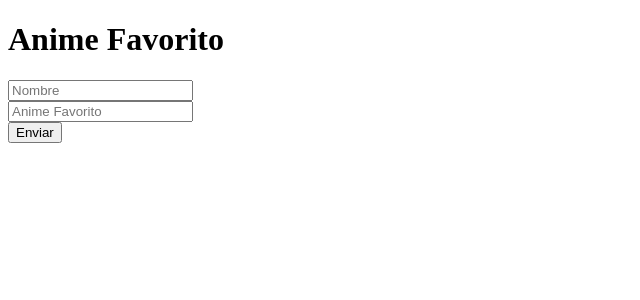
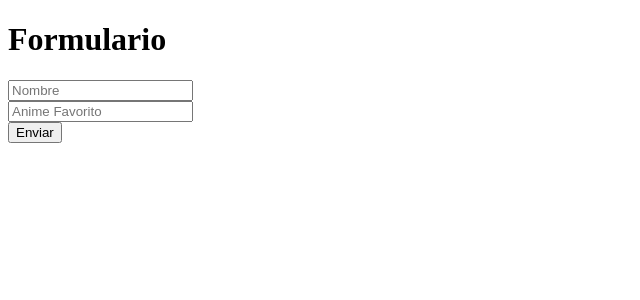
Before and after one commit to BrahianPuschiasis/FrontIIIRepaso, a React (Vite) app: page / in a window 1280 px wide. Shown: the top 300 px of the page, without its empty margins (0-640 px from the left). Built offline with nearby package versions, Linux system fonts and the light colour scheme.

Commit message:
termina2

```diff
--- a/index.html
+++ b/index.html
@@ -8,7 +8,7 @@
   <meta http-equiv='cache-control' content='no-cache'>
   <meta http-equiv='expires' content='0'>
   <meta http-equiv='pragma' content='no-cache'>
-  <title>Formulario Basico de Anime</title>
+  <title>Formulario Basico</title>
 </head>
 
 <body>
--- a/src/App.jsx
+++ b/src/App.jsx
@@ -37,7 +37,7 @@ function App() {
 
   return (
     <div className="App">
-      <h1>Anime Favorito</h1>
+      <h1>Formulario</h1>
       <form onSubmit={handleSubmit}>
         <div>
           <input
```
Also changed, not shown: 1 other file (tests, documents, lock files or other folders).
